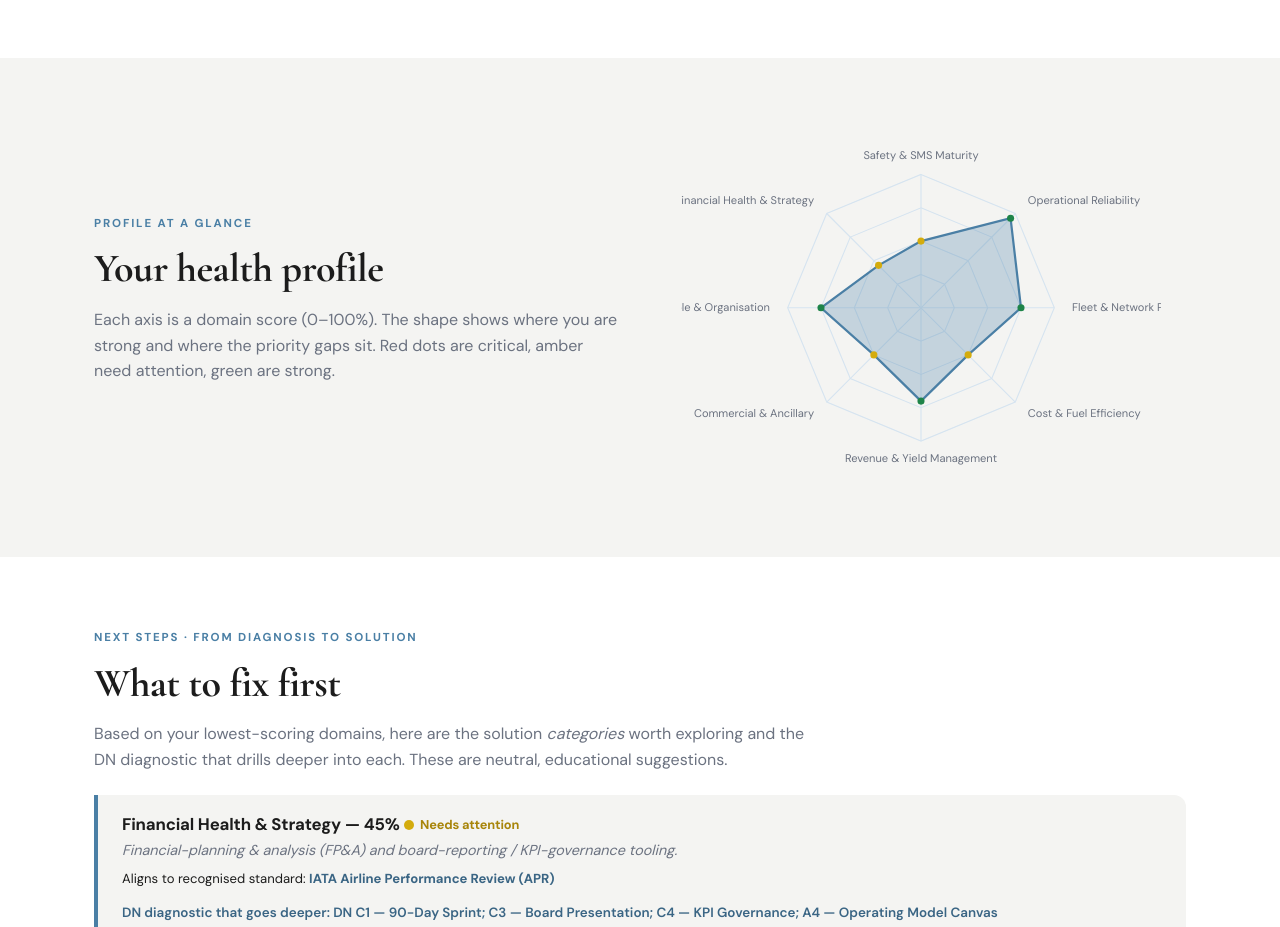
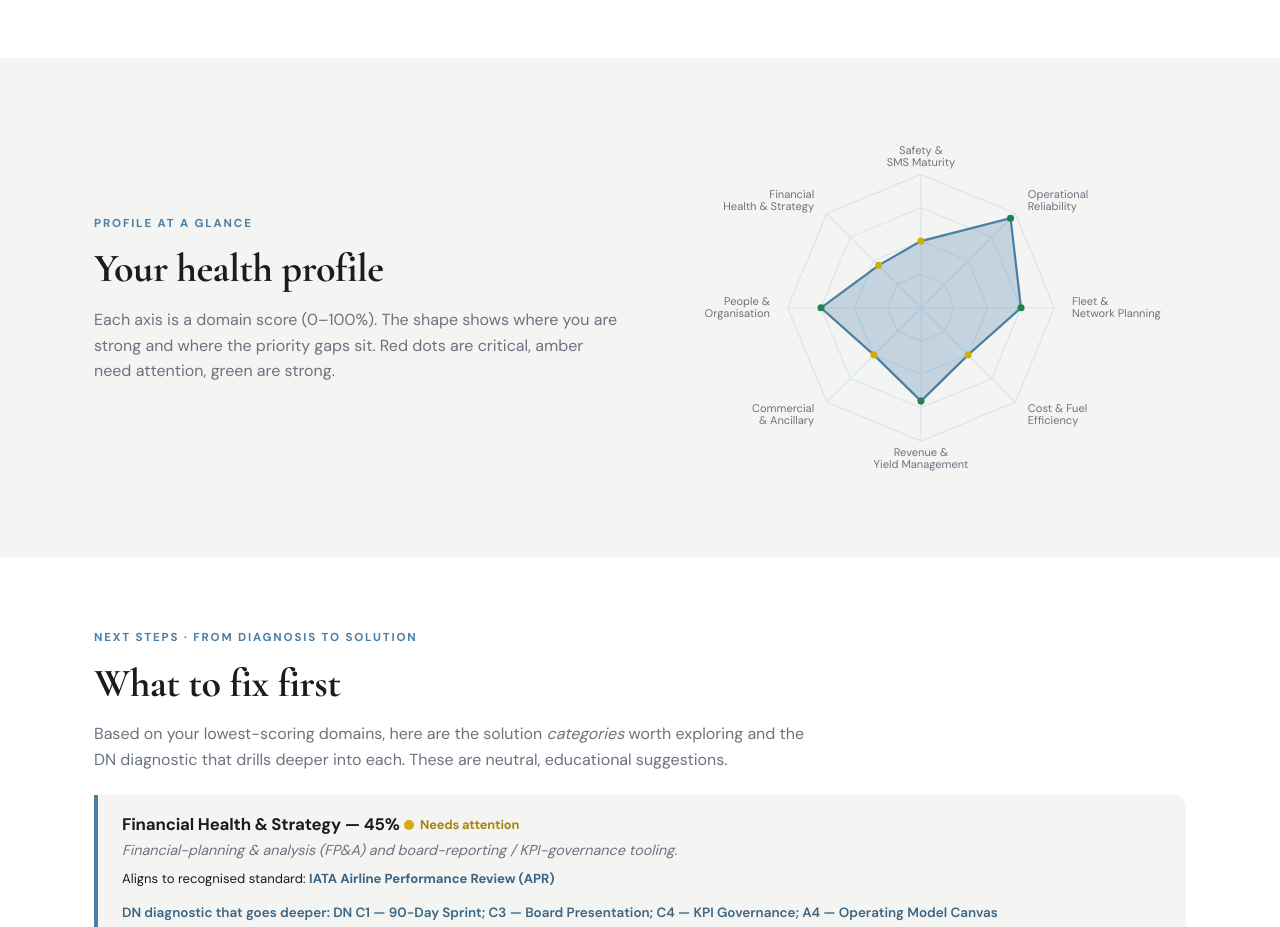
Before and after one commit to PapaDanico/Airline-Diagnostic-Toolkit, a plain HTML site: page demo-results.html in a window 1280 px wide. Shown: the part 1440-2367 px from the top of the page. Drawn offline with nearby package versions, Linux system fonts and the light colour scheme.

Commit message:
fix: critical lead-capture bug across 5 tool pages, plus 3 secondary fixes
- Fixed: .enq-msg placed outside <form> on 5 pages meant
  wireToolEnquiryForm() always threw on submit (form.querySelector
  only searches descendants) — every lead-capture form was silently
  broken, button stuck on "Sending..." forever
- Hardened wireToolEnquiryForm() with a null-guard for the message
  element so this failure mode can't happen silently again
- Fixed: operating-model-canvas.html airline auto-fill only synced
  the first keystroke
- Fixed: cask-calculator.html had duplicate input listeners
  re-reading the same fields twice per keystroke
- Fixed: demo-results.html carried a dead pre-refactor copy of
  drawRadar() missing the long-label wrapping fix
- GitHub Actions CI green on both runs (validate + e2e)

```diff
--- a/assets/js/common.js
+++ b/assets/js/common.js
@@ -220,6 +220,9 @@ function wireToolEnquiryForm(formId, toolName, opts) {
   if (!form) return;
   form.addEventListener("submit", async e => {
     e.preventDefault();
+    // .enq-msg must live inside the <form> — form.querySelector only
+    // searches descendants, so a message element placed after </form>
+    // silently returns null here and every branch below would throw.
     const msg = form.querySelector(".enq-msg");
     const btn = form.querySelector("button[type='submit']");
     const data = new URLSearchParams({ "form-name": "tool-enquiry", "bot-field": "", tool: toolName });
@@ -230,13 +233,17 @@ function wireToolEnquiryForm(formId, toolName, opts) {
         headers: { "Content-Type": "application/x-www-form-urlencoded" }, body: data.toString() });
       if (!resp.ok) throw new Error(resp.status);
       form.style.display = "none";
+      if (msg) {
         msg.innerHTML = opts.downloadUrl
           ? `✓ Received — a DN consultant will follow up within 24 hours. <a href="${opts.downloadUrl}" download>Download your copy of the ${opts.downloadName || "spec"} now →</a>`
           : "✓ Received — a DN consultant will follow up within 24 hours.";
         msg.style.color = "var(--dn-green)";
+      }
     } catch {
+      if (msg) {
         msg.innerHTML = `Could not send — email us at <a href="mailto:${DN.brand.email}">${DN.brand.email}</a>`;
         msg.style.color = "var(--dn-red)";
+      }
       btn.disabled = false; btn.textContent = "Try again →";
     }
   });
--- a/demo-results.html
+++ b/demo-results.html
@@ -172,53 +172,8 @@ sorted.filter(d => d.pct < 65).slice(0, 3).forEach(d => {
   rxHost.appendChild(div);
 });
 
-// Radar
-function drawRadar(svg, domains) {
-  const ns = "http://www.w3.org/2000/svg";
-  const n = domains.length;
-  const r = 120;
-  const labelGap = 16;
-  const gutterX = 96, gutterY = 40;
-  const W = r * 2 + gutterX * 2;
-  const H = r * 2 + gutterY * 2;
-  const cx = W / 2, cy = H / 2;
-  const pt = (i, rad) => {
-    const a = (Math.PI * 2 * i / n) - Math.PI / 2;
-    return [cx + rad * Math.cos(a), cy + rad * Math.sin(a)];
-  };
-  svg.setAttribute("viewBox", `0 0 ${W} ${H}`);
-  [0.25, 0.5, 0.75, 1].forEach(f => {
-    const poly = document.createElementNS(ns, "polygon");
-    poly.setAttribute("points", domains.map((_, i) => pt(i, r * f).join(",")).join(" "));
-    poly.setAttribute("fill", "none"); poly.setAttribute("stroke", "#D6E4F0"); poly.setAttribute("stroke-width", "1");
-    svg.appendChild(poly);
-  });
-  domains.forEach((d, i) => {
-    const [x, y] = pt(i, r);
-    const line = document.createElementNS(ns, "line");
-    line.setAttribute("x1", cx); line.setAttribute("y1", cy); line.setAttribute("x2", x); line.setAttribute("y2", y);
-    line.setAttribute("stroke", "#D6E4F0"); svg.appendChild(line);
-    const [lx, ly] = pt(i, r + labelGap);
-    const anchor = lx < cx - 5 ? "end" : lx > cx + 5 ? "start" : "middle";
-    const tx = document.createElementNS(ns, "text");
-    tx.setAttribute("x", lx); tx.setAttribute("y", ly); tx.setAttribute("text-anchor", anchor);
-    tx.setAttribute("dominant-baseline", "middle");
-    tx.setAttribute("font-size", "10"); tx.setAttribute("font-family", "DM Sans, sans-serif"); tx.setAttribute("fill", "#6B7280");
-    tx.textContent = d.name;
-    svg.appendChild(tx);
-  });
-  const poly = document.createElementNS(ns, "polygon");
-  poly.setAttribute("points", domains.map((d, i) => pt(i, r * d.pct / 100).join(",")).join(" "));
-  poly.setAttribute("fill", "rgba(74,127,165,.28)"); poly.setAttribute("stroke", "#4A7FA5"); poly.setAttribute("stroke-width", "2");
-  svg.appendChild(poly);
-  domains.forEach((d, i) => {
-    const [x, y] = pt(i, r * d.pct / 100);
-    const dot = document.createElementNS(ns, "circle");
-    dot.setAttribute("cx", x); dot.setAttribute("cy", y); dot.setAttribute("r", "3.2");
-    dot.setAttribute("fill", d.pct < 45 ? "#C0392B" : d.pct < 65 ? "#D4AC0D" : "#1E8449");
-    svg.appendChild(dot);
-  });
-}
+// Radar — uses the shared drawRadar() from common.js (this used to carry
+// its own stale copy, predating that version's long-label wrapping fix)
 drawRadar(document.getElementById("radar"), s.domains);
 </script>
 </body>
```
Also changed, not shown: how-it-works.html (+1 -1 lines), tools/cask-calculator.html (+7 -7 lines), tools/fuel-optimizer.html (+1 -1 lines), tools/mro-readiness.html (+1 -1 lines), tools/operating-model-canvas.html (+13 -6 lines). Lines whose indentation alone changed are shown as unchanged.
